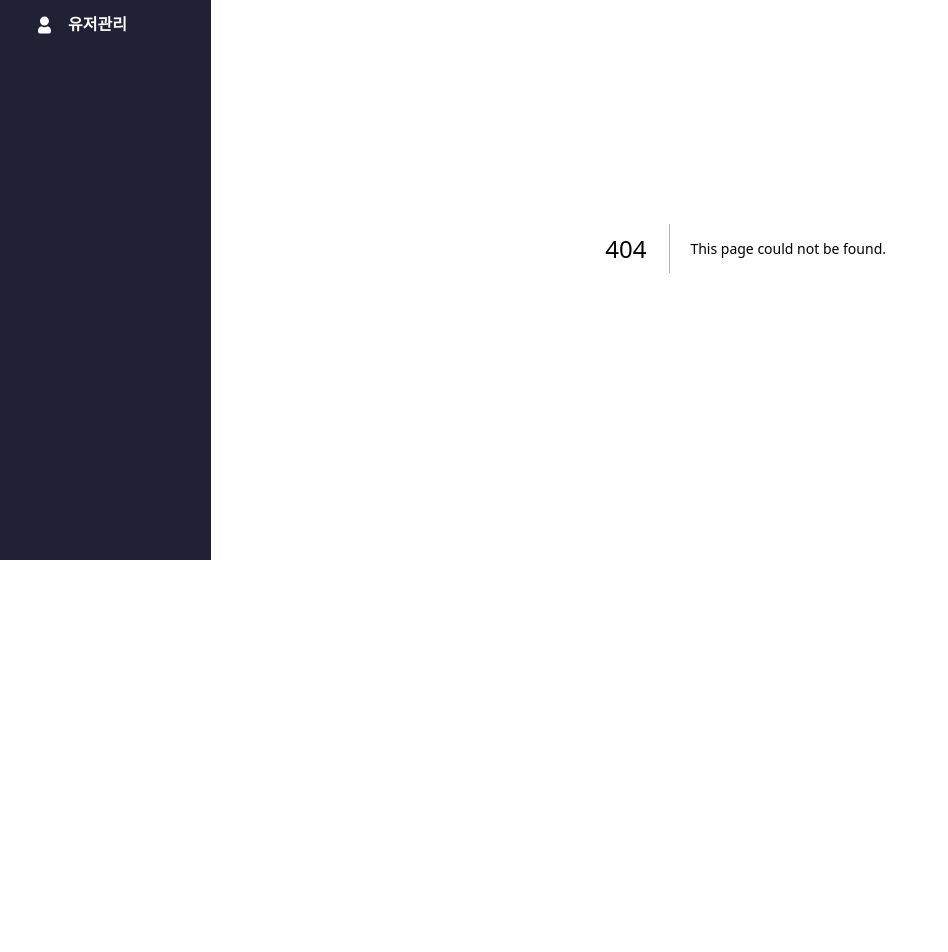
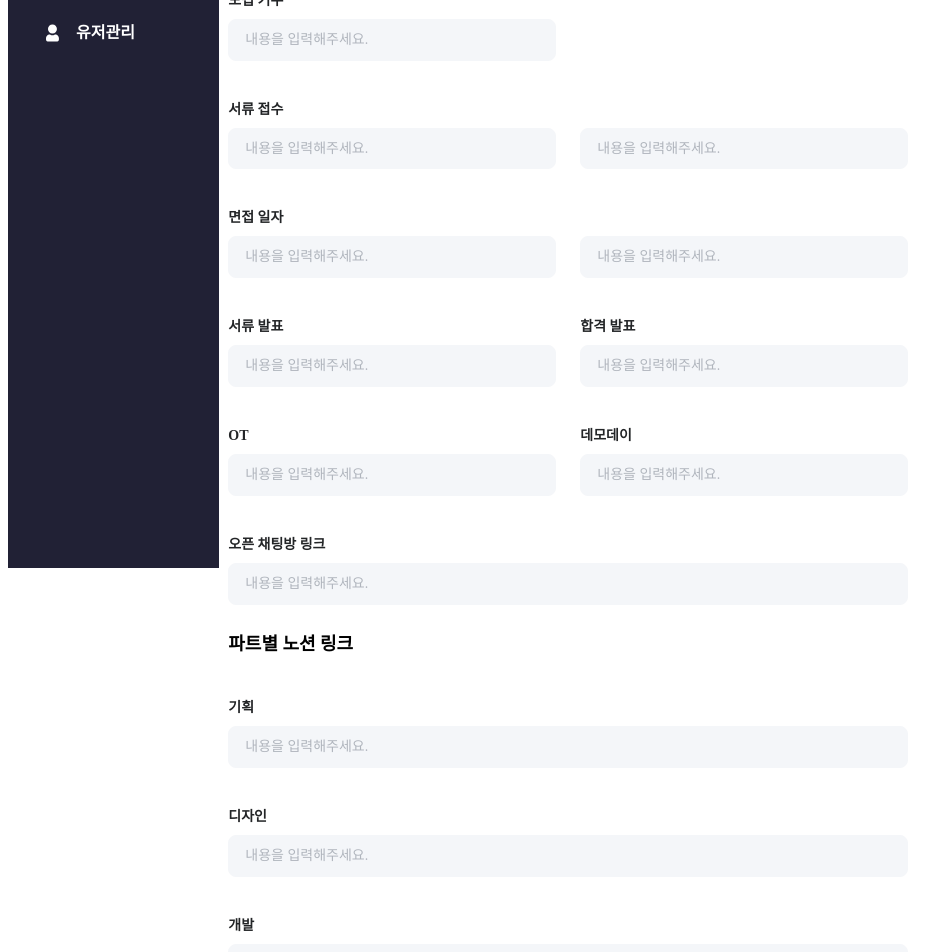
Before and after one commit to CEOS-Developers/CEOS-FE, a Next.js app in the folder apps/admin/: page /recruit in a window 1280 px wide. Before the commit this address had no page. Shown: the part 240-1192 px from the top of the page, without its empty margins (0-948 px from the left). Before the commit the page ends 976 px from the top, so only its background shows below. Built offline with nearby package versions, Linux system fonts and the light colour scheme; a web font is replaced by a local one; what emotion-reset would draw is missing.

Commit message:
feat: recruit 페이지 생성

```diff
--- /dev/null
+++ b/apps/admin/src/pages/recruit/index.tsx
@@ -0,0 +1,147 @@
+import { Button, Flex, Text, TextField } from '@ceos-fe/ui';
+import { useForm } from 'react-hook-form';
+
+const recruitInfo = {
+  generation: 18,
+  prodImg: '',
+  designImg: '',
+  devImg: '',
+  prodStudyUrl: '',
+  designStudyUrl: '',
+  devStudyUrl: '',
+  startDateDoc: '2023-06-18',
+  endDateDoc: '2023-06-18',
+  resultDateDoc: '2023-06-18',
+  startDateInterview: '2023-06-18',
+  endDateInterview: '2023-06-18',
+  resultDateFinal: '2023-06-18',
+  otDate: '2023-06-18',
+  demodayDate: '2023-06-18',
+};
+
+interface RecruitInterface {
+  generation: number;
+  prodStudyUrl: string;
+  designStudyUrl: string;
+  devStudyUrl: string;
+  startDateDoc: string;
+  endDateDoc: string;
+  resultDateDoc: string;
+  startDateInterview: string;
+  endDateInterview: string;
+  resultDateFinal: string;
+  otDate: string;
+  demodayDate: string;
+}
+
+export default function Recruit() {
+  const { control, watch, setValue, register } = useForm<RecruitInterface>({
+    defaultValues: {},
+  });
+
+  const handleSave = () => {
+    // TODO: API 연동
+  };
+
+  return (
+    <Flex direction="column" align="flex-start">
+      <Text webTypo="Heading2" color="Black">
+        RECRUIT
+      </Text>
+      <Text webTypo="Body3" color="Gray5" style={{ marginTop: '12px' }}>
+        리쿠르팅 정보를 관리합니다.
+      </Text>
+
+      <Flex
+        direction="column"
+        align="flex-start"
+        webGap={24}
+        style={{ marginTop: '48px' }}
+      >
+        <TextField
+          {...register('generation')}
+          label="모집 기수"
+          width={328}
+          isAdmin
+        />
+
+        <Flex justify="flex-start" align="flex-end" webGap={24}>
+          <TextField
+            {...register('startDateDoc')}
+            label="서류 접수"
+            width={328}
+            isAdmin
+          />
+          <TextField {...register('endDateDoc')} width={328} isAdmin />
+        </Flex>
+
+        <Flex justify="flex-start" align="flex-end" webGap={24}>
+          <TextField
+            {...register('startDateInterview')}
+            label="면접 일자"
+            width={328}
+            isAdmin
+          />
+          <TextField {...register('endDateInterview')} width={328} isAdmin />
+        </Flex>
+
+        <Flex justify="flex-start" align="flex-end" webGap={24}>
+          <TextField
+            {...register('resultDateDoc')}
+            label="서류 발표"
+            width={328}
+            isAdmin
+          />
+          <TextField
+            {...register('resultDateFinal')}
+            label="합격 발표"
+            width={328}
+            isAdmin
+          />
+        </Flex>
+
+        <Flex justify="flex-start" align="flex-end" webGap={24}>
+          <TextField {...register('otDate')} label="OT" width={328} isAdmin />
+          <TextField
+            {...register('demodayDate')}
+            label="데모데이"
+            width={328}
+            isAdmin
+          />
+        </Flex>
+
+        <TextField
+          {...register('demodayDate')}
+          label="오픈 채팅방 링크"
+          width={680}
+          isAdmin
+        />
+
+        <Text webTypo="Heading4">파트별 노션 링크</Text>
+
+        <TextField
+          {...register('prodStudyUrl')}
+          label="기획"
+          width={680}
+          isAdmin
+        />
+        <TextField
+          {...register('designStudyUrl')}
+          label="디자인"
+          width={680}
+          isAdmin
+        />
+        <TextField
+          {...register('devStudyUrl')}
+          label="개발"
+          width={680}
+          isAdmin
+        />
+      </Flex>
+
+      <Button variant="admin" style={{ alignSelf: 'center' }}>
+        저장하기
+      </Button>
+    </Flex>
+  );
+}
```
